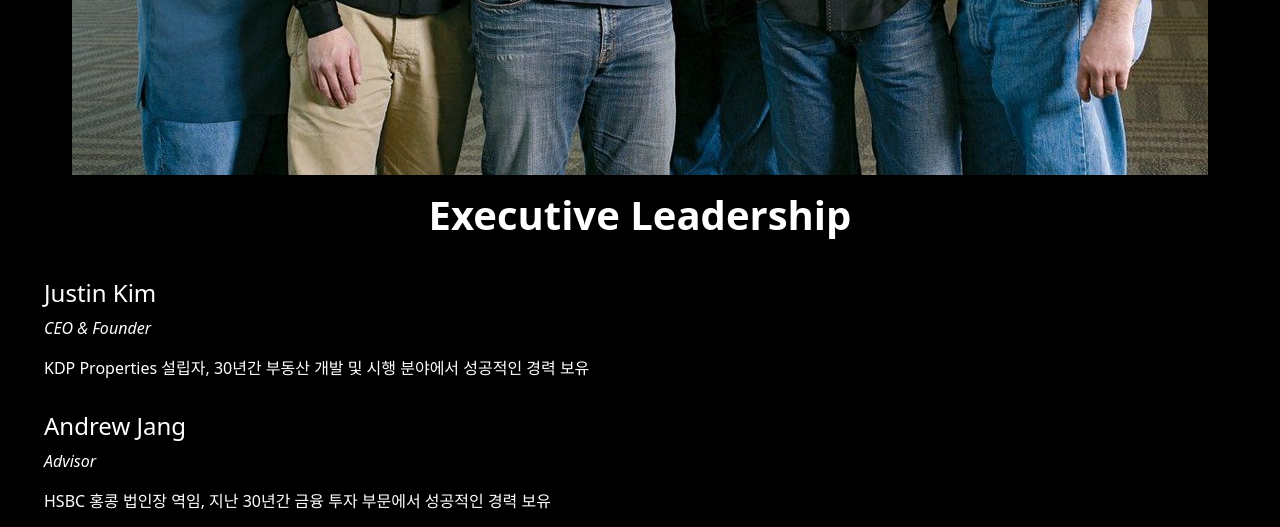
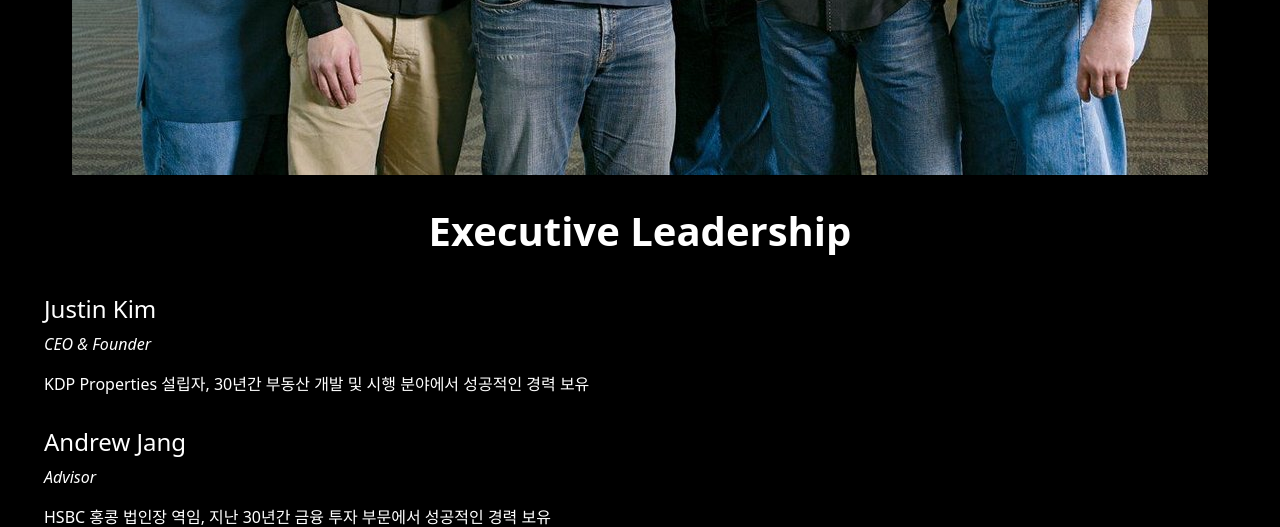
Before and after one commit to neworld0/kdp, a Django app: page /kdp_wb/company/ in a window 1280 px wide. Shown: the part 968-1495 px from the top of the page. Run offline with Django 4.2, Linux system fonts and the light colour scheme; some libraries are stand-ins or nearby versions.

Commit message:
whole changed 6/8 00:24

```diff
--- a/templates/kdp_wb/company.html
+++ b/templates/kdp_wb/company.html
@@ -18,7 +18,7 @@
             <img src="{% static 'img/leaders.jpg' %}"
                  alt="company" title="company" class="img-fluid">
         </div>
-        <div class="col-12 text-center p-3">
+        <div class="col-12 text-center mt-3 p-3">
             <h1><strong>Executive Leadership</strong></h1>
         </div>
         <div class="col-12 text-left">
```
